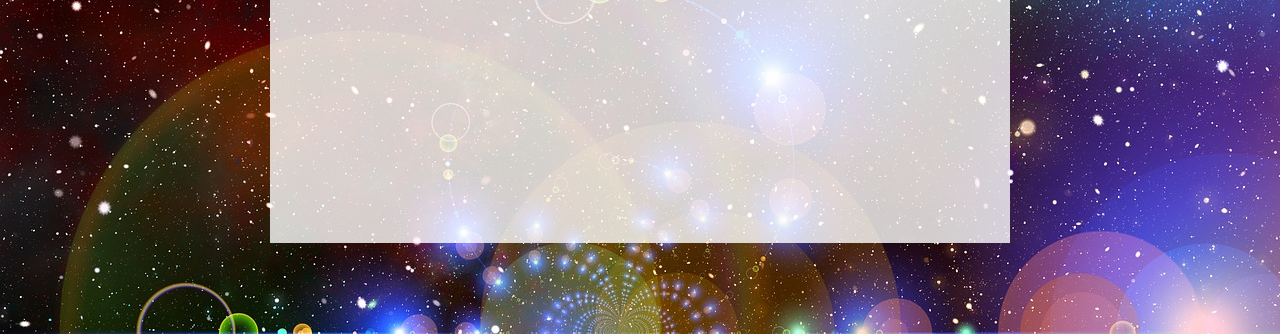
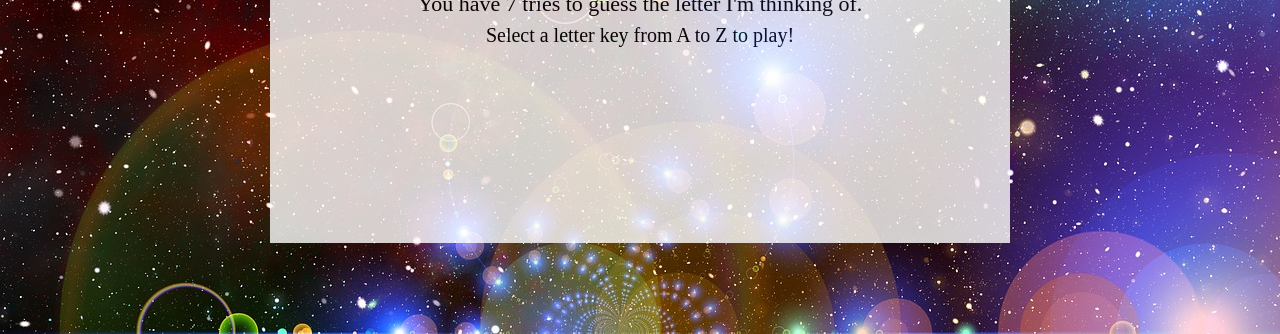
Before and after one commit to kmalillos/Psychic-Game, a plain HTML site: page index.html in a window 1280 px wide. Shown: the part 307-641 px from the top of the page. Drawn offline with Linux system fonts and the light colour scheme.

```diff
--- a/assets/css/style.css
+++ b/assets/css/style.css
@@ -26,7 +26,7 @@
 h1 {
     font-size: 50px;
     font-weight: 700;
-    padding-top: 500px;
+    padding-top: 50px;
 }
 
 h2 {
--- a/assets/javascript/game.js
+++ b/assets/javascript/game.js
@@ -32,6 +32,7 @@
 
 // user to SELECT letter via onkeyup
 document.onkeyup = function (event) {
+
     var userGuess = event.key.toLowerCase();
         console.log("Computer Letter: " + computerChoice);
         console.log("User Guess: " + userGuess);
@@ -73,4 +74,5 @@
     document.getElementById("letters-text").textContent = "Letters Guessed: " + lettersGuessed;
     document.getElementById("wins-text").textContent = "Wins: " + wins;
     document.getElementById("losses-text").textContent = "Losses: " + losses;
-}
+
+};
```
Also changed, not shown: assets/images/ReadMe-1.JPG (added), assets/images/ReadMe-2.JPG (added), assets/images/ReadMe-3.JPG (added), assets/images/ReadMe-4.JPG (added), assets/images/ReadMe-5.JPG (added), assets/images/ReadMe-pic.JPG (added), 1 other file.
